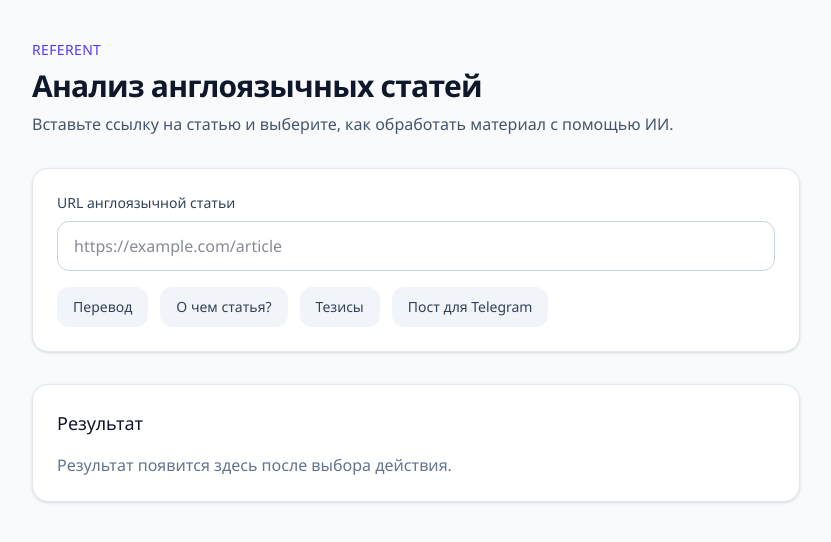
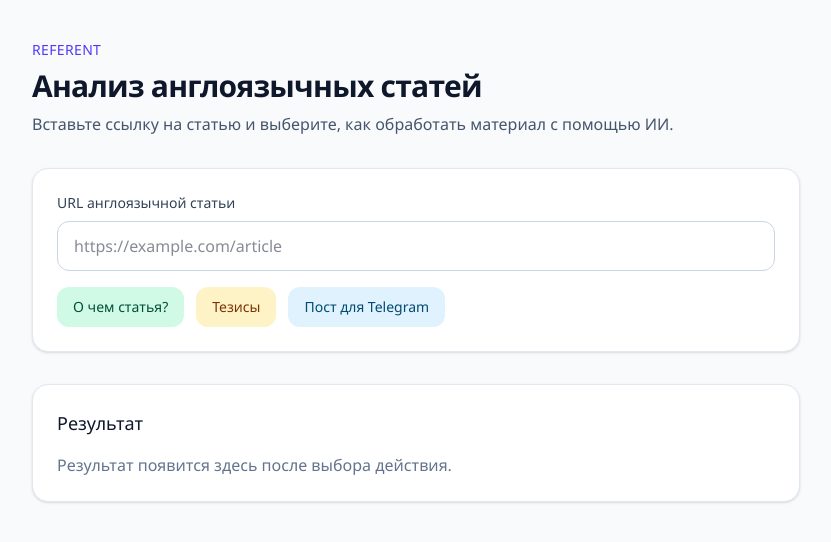
Before and after one commit to Gilar17/referent, a Next.js app: page / in a window 1280 px wide. Shown: the top 542 px of the page, without its empty margins (224-1055 px from the left). Built offline with nearby package versions, Linux system fonts and the light colour scheme.

Commit message:
Refactor article analysis API to remove translation feature, update action handling, and enhance UI for article form with improved loading states and action buttons

```diff
--- a/app/api/analyze/route.ts
+++ b/app/api/analyze/route.ts
@@ -1,7 +1,6 @@
-import { isAction, isAnalyzeAction, type Action } from "@/lib/actions";
+import { isAnalyzeAction, type Action } from "@/lib/actions";
 import { analyzeArticle } from "@/lib/analyze-article";
 import { fetchAndParseArticle } from "@/lib/parse-article";
-import { translateArticle } from "@/lib/translate-article";
 import { NextResponse } from "next/server";
 
 export async function POST(request: Request) {
@@ -14,24 +13,14 @@ export async function POST(request: Request) {
     );
   }
 
-  if (!isAction(body.action)) {
+  if (!isAnalyzeAction(body.action)) {
     return NextResponse.json({ error: "Неизвестный тип действия" }, { status: 400 });
   }
 
   try {
     const article = await fetchAndParseArticle(body.url);
-
-    if (body.action === "translate") {
-      const result = await translateArticle(article);
-      return NextResponse.json({ result });
-    }
-
-    if (isAnalyzeAction(body.action)) {
-      const result = await analyzeArticle(article, body.action, body.url);
-      return NextResponse.json({ result });
-    }
-
-    return NextResponse.json({ error: "Неизвестный тип действия" }, { status: 400 });
+    const result = await analyzeArticle(article, body.action, body.url);
+    return NextResponse.json({ result });
   } catch (error) {
     const message =
       error instanceof Error ? error.message : "Не удалось обработать статью";
--- a/app/components/article-form.tsx
+++ b/app/components/article-form.tsx
@@ -2,7 +2,7 @@
 
 import {
   ANALYZE_ACTION_CONTRACTS,
-  type Action,
+  type AnalyzeAction,
 } from "@/lib/actions";
 import { useState } from "react";
 
@@ -11,13 +11,33 @@ type ApiResponse = {
   error?: string;
 };
 
-const ACTIONS: { id: Action; label: string }[] = [
-  { id: "translate", label: "Перевод" },
-  ...Object.values(ANALYZE_ACTION_CONTRACTS).map(({ id, label }) => ({ id, label })),
+const ACTIONS: {
+  id: AnalyzeAction;
+  label: string;
+  className: string;
+  activeClassName: string;
+}[] = [
+  {
+    id: "summary",
+    label: ANALYZE_ACTION_CONTRACTS.summary.label,
+    className: "bg-emerald-100 text-emerald-900 hover:bg-emerald-200",
+    activeClassName: "bg-emerald-600 text-white shadow-sm hover:bg-emerald-600",
+  },
+  {
+    id: "theses",
+    label: ANALYZE_ACTION_CONTRACTS.theses.label,
+    className: "bg-amber-100 text-amber-900 hover:bg-amber-200",
+    activeClassName: "bg-amber-600 text-white shadow-sm hover:bg-amber-600",
+  },
+  {
+    id: "telegram",
+    label: ANALYZE_ACTION_CONTRACTS.telegram.label,
+    className: "bg-sky-100 text-sky-900 hover:bg-sky-200",
+    activeClassName: "bg-sky-600 text-white shadow-sm hover:bg-sky-600",
+  },
 ];
 
-const LOADING_MESSAGES: Record<Action, string> = {
-  translate: "Перевод выполняется…",
+const LOADING_MESSAGES: Record<AnalyzeAction, string> = {
   summary: "Готовим краткое описание…",
   theses: "Формируем тезисы…",
   telegram: "Пишем пост для Telegram…",
@@ -34,12 +54,12 @@ function isValidUrl(value: string): boolean {
 
 export function ArticleForm() {
   const [url, setUrl] = useState("");
-  const [activeAction, setActiveAction] = useState<Action | null>(null);
+  const [activeAction, setActiveAction] = useState<AnalyzeAction | null>(null);
   const [result, setResult] = useState("");
   const [error, setError] = useState("");
   const [isLoading, setIsLoading] = useState(false);
 
-  async function handleAction(action: Action) {
+  async function handleAction(action: AnalyzeAction) {
     const trimmedUrl = url.trim();
 
     if (!trimmedUrl) {
@@ -110,16 +130,14 @@ export function ArticleForm() {
         />
 
         <div className="mt-4 flex flex-wrap gap-3">
-          {ACTIONS.map(({ id, label }) => (
+          {ACTIONS.map(({ id, label, className, activeClassName }) => (
             <button
               key={id}
               type="button"
               onClick={() => handleAction(id)}
               disabled={isLoading}
               className={`rounded-xl px-4 py-2.5 text-sm font-medium transition disabled:cursor-not-allowed disabled:opacity-60 ${
-                activeAction === id
-                  ? "bg-indigo-600 text-white shadow-sm"
-                  : "bg-slate-100 text-slate-700 hover:bg-slate-200"
+                activeAction === id ? activeClassName : className
               }`}
             >
               {label}
--- a/lib/actions.ts
+++ b/lib/actions.ts
@@ -4,10 +4,9 @@
  */
 
 export const ANALYZE_ACTIONS = ["summary", "theses", "telegram"] as const;
-export const ALL_ACTIONS = [...ANALYZE_ACTIONS, "translate"] as const;
 
 export type AnalyzeAction = (typeof ANALYZE_ACTIONS)[number];
-export type Action = (typeof ALL_ACTIONS)[number];
+export type Action = AnalyzeAction;
 
 export type ActionContract = {
   id: AnalyzeAction;
@@ -42,11 +41,11 @@ export const ANALYZE_ACTION_CONTRACTS: Record<AnalyzeAction, ActionContract> = {
 };
 
 export function isAction(value: unknown): value is Action {
-  return typeof value === "string" && (ALL_ACTIONS as readonly string[]).includes(value);
-}
-
-export function isAnalyzeAction(value: unknown): value is AnalyzeAction {
   return (
     typeof value === "string" && (ANALYZE_ACTIONS as readonly string[]).includes(value)
   );
 }
+
+export function isAnalyzeAction(value: unknown): value is AnalyzeAction {
+  return isAction(value);
+}
--- a/lib/translate-article.ts
+++ /dev/null
@@ -1,24 +0,0 @@
-import { buildArticleText } from "@/lib/article-text";
-import { chatCompletion } from "@/lib/openrouter";
-import type { ParsedArticle } from "@/lib/parse-article";
-
-export async function translateArticle(article: ParsedArticle): Promise<string> {
-  const articleText = buildArticleText(article);
-
-  if (!articleText) {
-    throw new Error("Не удалось извлечь текст статьи для перевода");
-  }
-
-  return chatCompletion([
-    {
-      role: "user",
-      content: [
-        "Переведи на русский язык следующую англоязычную статью.",
-        "Сохрани структуру: сначала заголовок, затем дата (если есть), затем основной текст.",
-        "Не добавляй пояснений до или после перевода.",
-        "",
-        articleText,
-      ].join("\n"),
-    },
-  ]);
-}
```
Also changed, not shown: 1 other file (tests, documents, lock files or other folders).
